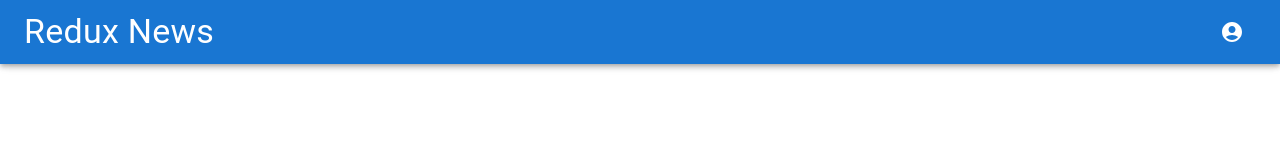
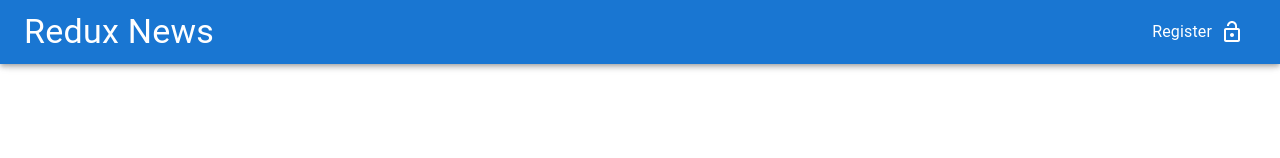
Before and after one commit to birkan-dogan/redux-news, a React (Create React App) app: page /login in a window 1280 px wide. Shown: the top 158 px of the page. Built offline with nearby package versions, Linux system fonts and the light colour scheme.

Commit message:
conditional rendering for navbar

```diff
--- a/src/components/MyNavbar.jsx
+++ b/src/components/MyNavbar.jsx
@@ -9,8 +9,10 @@ import MenuItem from "@mui/material/MenuItem";
 import Menu from "@mui/material/Menu";
 import { useNavigate } from "react-router-dom";
 import { useState } from "react";
+import { useSelector } from "react-redux";
 const MyNavbar = () => {
-  const currentUser = true;
+  // const currentUser = true;
+  const { currentUser } = useSelector((state) => state.auth);
   const navigate = useNavigate();
 
   const [anchorEl, setAnchorEl] = useState(null);
```
